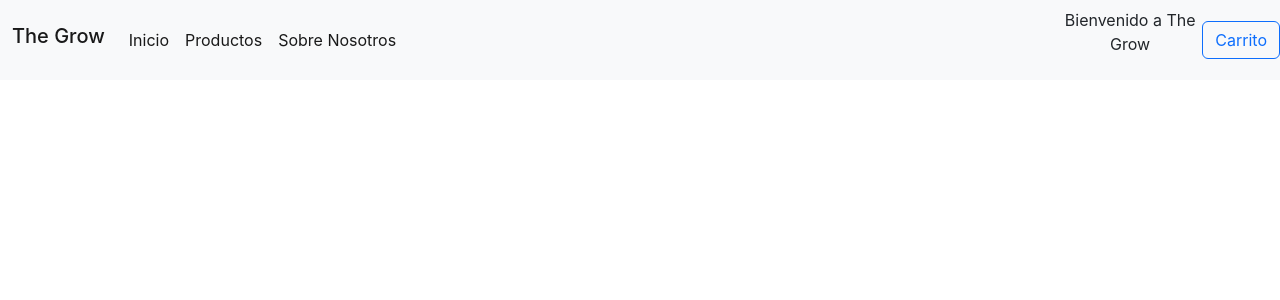
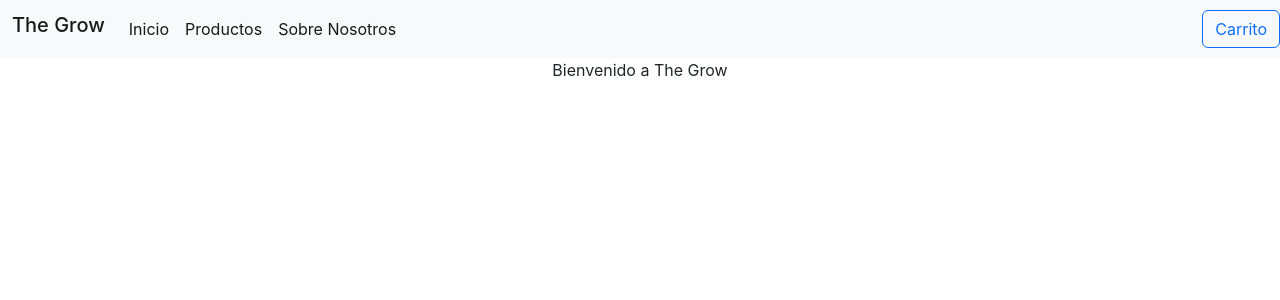
Before and after one commit to javierlaporte/primerapp, a React (Create React App) app: page / in a window 1280 px wide. Shown: the top 300 px of the page. Built offline with nearby package versions, Linux system fonts and the light colour scheme.

Commit message:
agrego itemlistcontainer con el greeting

```diff
--- a/src/App.js
+++ b/src/App.js
@@ -5,8 +5,8 @@ import ItemListContainer from './components/ItemListContainer';
 function App() {
   return (
     <div class="App">
-
-     <ItemListContainer/>
+     <NavBar/>
+     <ItemListContainer greeting={"Bienvenido a The Grow"} />
 
 
     </div>
--- a/src/components/CartWidget.js
+++ b/src/components/CartWidget.js
@@ -1,6 +1,6 @@
 const CartWidget = () => {
 return (
-<button type="button" class="btn btn-outline-primary">Carrito</button>
+<button  type="button" class="btn btn-outline-primary">Carrito</button>
 )
 };
 
--- a/src/components/ItemListContainer.js
+++ b/src/components/ItemListContainer.js
@@ -1,15 +1,11 @@
-import NavBar from "./NavBar";
 
-const ItemListContainer = () => {
+const ItemListContainer = ({greeting}) => {
 return (
 <div>
-<NavBar greeting={"Bienvenido a The Grow "} />
+{greeting}
 
 </div>
-
 )
-
-
 
 
 };
--- a/src/components/NavBar.js
+++ b/src/components/NavBar.js
@@ -1,6 +1,6 @@
 import CartWidget from "./CartWidget";
 
-const NavBar = ({greeting}) => {
+const NavBar = () => {
     return (
 
     <nav class="navbar navbar-expand-lg bg-light">
@@ -25,7 +25,6 @@ const NavBar = ({greeting}) => {
       </div>
     </div>
     <div>
-    <p>{greeting}</p>
     </div>
     <div><CartWidget/></div>
 
```
